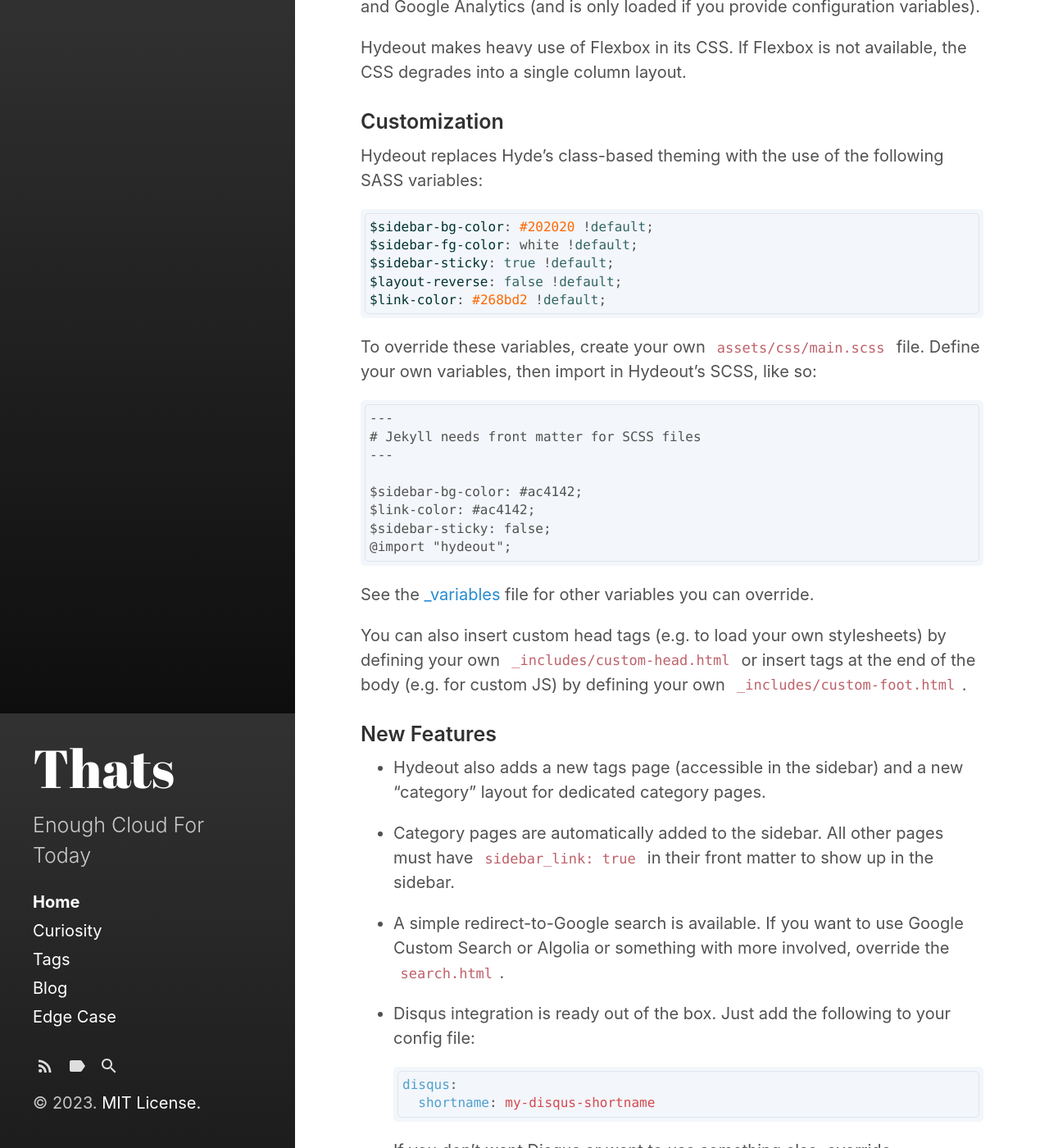
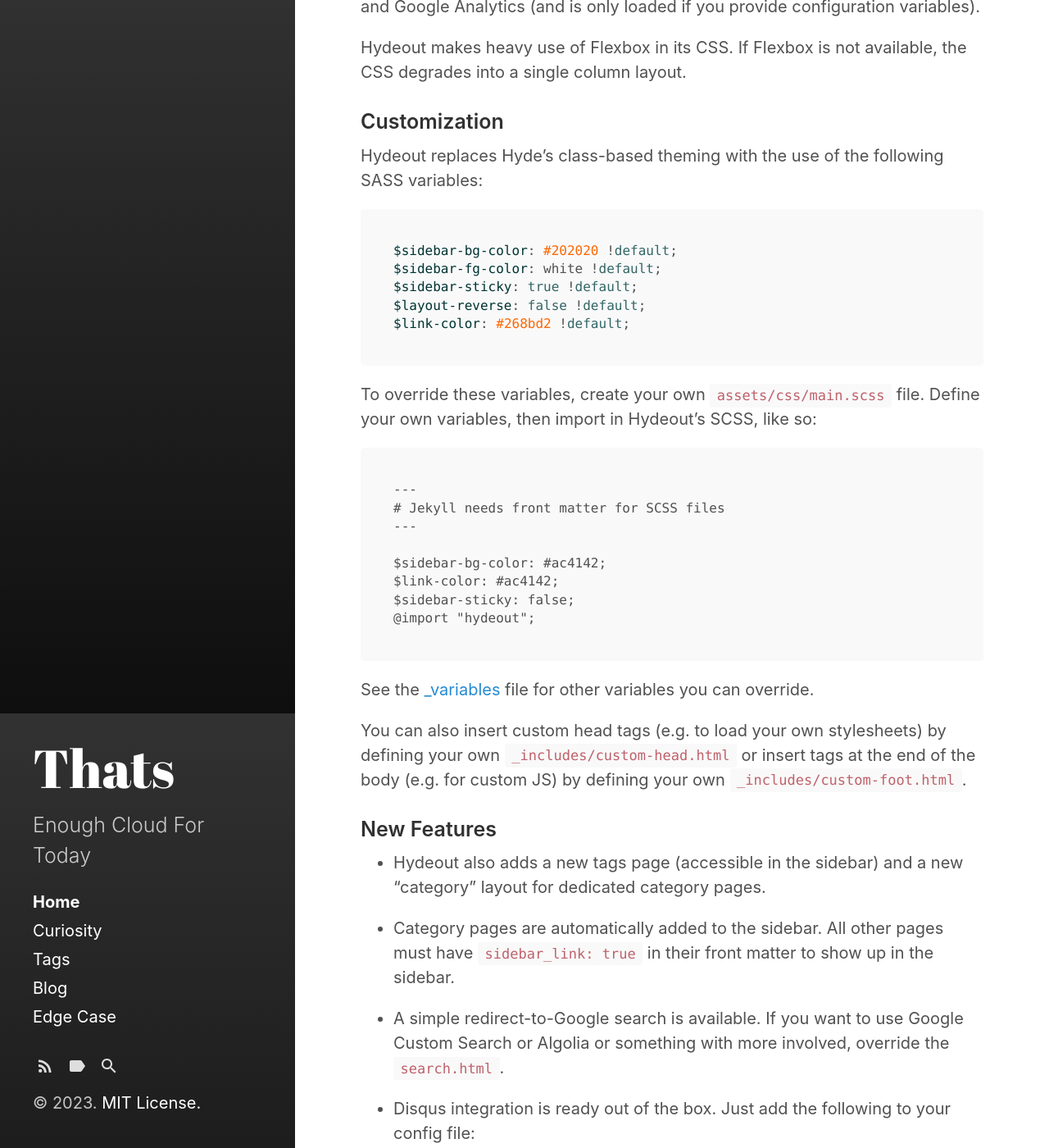
Before and after one commit to farukonder/farukonder.github.io, a Jekyll site: the page built from index.html, in a window 1280 px wide and 1400 px high, scrolled down 930 px. Shown: the whole window at 82% size. Built offline with Jekyll 4.4.1, drawn with Linux system fonts in a browser that asks for light colours; the list of posts is cut into pages by our own code.

Commit message:
remove back page on header

```diff
--- a/_layouts/page.html
+++ b/_layouts/page.html
@@ -2,7 +2,7 @@
 layout: default
 ---
 <header>
-  {% include back-link.html %}
+
   <h1 class="page-title">{{ page.title }}</h1>
 </header>
 <div class="content">
--- a/_sass/hydeout/_code.scss
+++ b/_sass/hydeout/_code.scss
@@ -9,7 +9,7 @@ pre {
 }
 
 code {
-  //background-color: #f9f9f9;
+  background-color: #f9f9f9;
   border-radius: 3px;
   color: $code-color;
   font-size: 85%;
@@ -32,18 +32,16 @@ pre code {
 
 // Pygments/Rouge via Jekyll
 .highlight {
-  background-color: #f3f6fa;
+  background-color: #f9f9f9;
   border-radius: 0.25rem;
   font-size: 0.8rem;
   line-height: 1.4;
   margin-bottom: 1rem;
-  padding: 0.25rem;
+  padding: 1rem;
 
   pre {
     margin-bottom: 0;
     overflow-x: auto;
-    background-color: #f3f6fa;
-    border: solid 1px #dce6f0;
   }
 
   .lineno {
```
Also changed, not shown: 1 other file.
